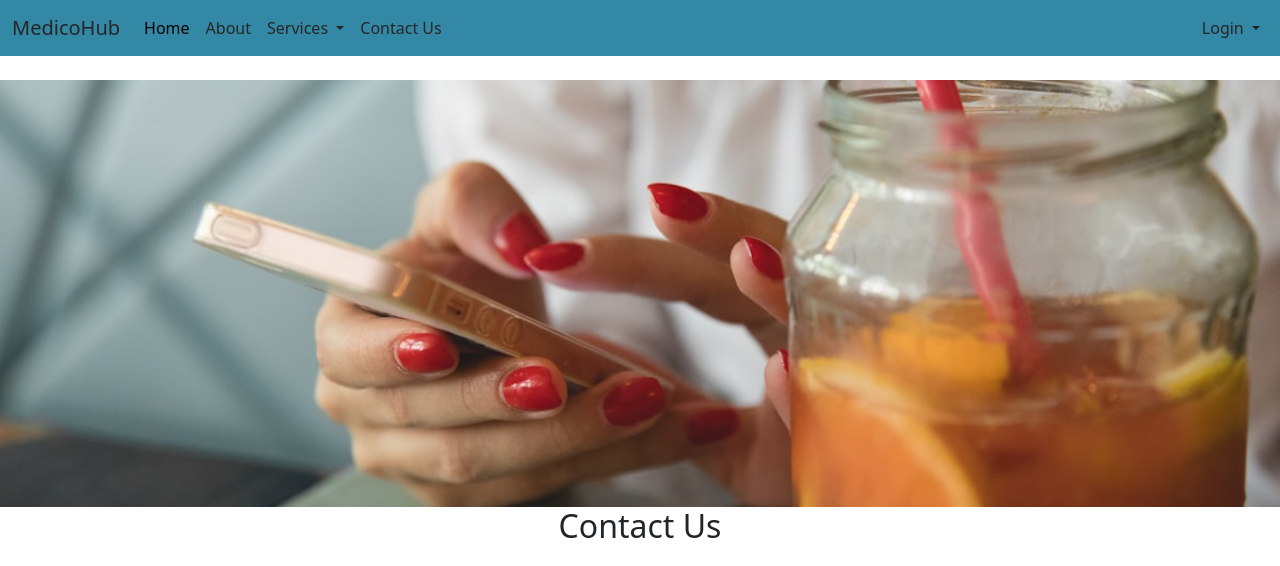
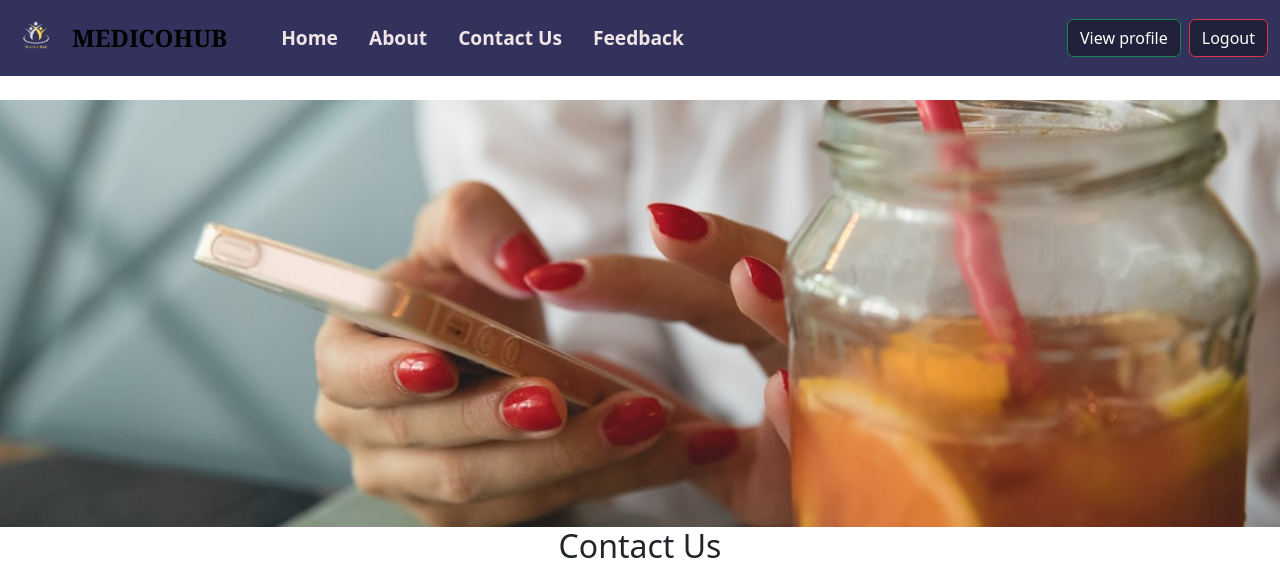
Before and after one commit to aaribayy/MedicoHub, a Django app: page /contact/ in a window 1280 px wide. Shown: the top 566 px of the page. Run offline with Django 5.2, Linux system fonts and the light colour scheme; parts of the project's set-up code (start-up, migrations or seed data) failed here and were passed over; some libraries are stand-ins or nearby versions.

Commit message:
applied changes

```diff
--- /dev/null
+++ b/Static/css/navbar.css
@@ -0,0 +1,79 @@
+.navbar-custom {
+    background-color: #32325d;
+    font-size: larger;
+    font-weight: bolder;
+}
+
+.navbar-custom .navbar-brand {
+    color: #f1e5e5;
+    font-size: 1.5rem;
+    font-weight: bolder;
+    text-transform: uppercase;
+    display: flex;
+    align-items: center;
+}
+
+.navbar-custom .navbar-brand img {
+    margin-right: 10px; /* Space between image and text */
+}
+
+.navbar-custom .nav-link,
+.navbar-custom {
+    color: #f1e5e5;
+}
+
+.navbar-custom .nav-link:hover,
+.navbar-custom .dropdown-item:hover {
+    color: #868181;
+    transform: scale(1.3);
+}
+
+.navbar-custom .nav-link:active,
+.navbar-custom .dropdown-item:active {
+    color: #868181;
+    transform: scale(1.1);
+}
+
+.navbar-custom .nav-item {
+    margin-right: 15px; /* Add spacing between nav items */
+}
+
+#main_name {
+    color: black;
+    font-family: Georgia, 'Times New Roman', Times, serif;
+}
+
+#home_link {
+    margin-left: 30px; /* Increase the distance of Home from MedicoHub */
+}
+
+/* Custom styles for dropdowns */
+.dropdown-menu {
+    background-color: #32325d;
+    border: none;
+}
+
+.dropdown-item {
+    color: #222020;
+}
+
+.dropdown-item:hover {
+    color: #060606;
+    background-color: transparent;
+    transform: scale(1.1);
+}
+
+.dropdown-item:active {
+    color: #312e2e;
+    background-color: transparent;
+    transform: scale(1.1);
+}
+
+/* Custom styles for login dropdown */
+#log1 {
+    background-color: rgb(33, 33, 59);
+}
+
+#log2 {
+    background-color: rgb(33, 33, 59);
+}
--- a/Templates/base.html
+++ b/Templates/base.html
@@ -1,40 +1,26 @@
+{% load static %}
 <!doctype html>
 <html lang="en">
   <head>
     <meta charset="utf-8">
     <meta name="viewport" content="width=device-width, initial-scale=1">
     <title>{%block title%}{%endblock title%} | Pharmacy System</title>
-    <style>
-        .navbar-custom {
-            background-color: rgb(50, 136, 165);
-        }
-        .navbar-custom .navbar-brand,
-        .navbar-custom .nav-link,
-        .navbar-custom .dropdown-item {
-            color: rgb(40, 37, 37);
-        }
-        .navbar-custom .nav-link.active,
-        .navbar-custom .nav-link:focus,
-        .navbar-custom .nav-link:hover,
-        .navbar-custom .dropdown-item:focus,
-        .navbar-custom .dropdown-item:hover {
-            color: rgb(29, 28, 28);
-        }
-    </style>
-
+    <link rel="stylesheet" href="{% static 'css/navbar.css' %}">
     <link href="https://cdn.jsdelivr.net/npm/bootstrap@5.3.3/dist/css/bootstrap.min.css" rel="stylesheet" integrity="sha384-QWTKZyjpPEjISv5WaRU9OFeRpok6YctnYmDr5pNlyT2bRjXh0JMhjY6hW+ALEwIH" crossorigin="anonymous">
   </head>
   <body>
     <nav class="navbar navbar-expand-lg navbar-custom">
         <div class="container-fluid">
-            <a class="navbar-brand" href="#">MedicoHub</a>
+            <a class="navbar-brand" id="main_name" href="#">
+                        <img src="{% static 'img/mylogo.png' %}" alt="Logo" width="50" height="50">MedicoHub
+            </a>
             <button class="navbar-toggler" type="button" data-bs-toggle="collapse" data-bs-target="#navbarSupportedContent" aria-controls="navbarSupportedContent" aria-expanded="false" aria-label="Toggle navigation">
                 <span class="navbar-toggler-icon"></span>
             </button>
             <div class="collapse navbar-collapse" id="navbarSupportedContent">
                 <ul class="navbar-nav me-auto mb-2 mb-lg-0">
-                    <li class="nav-item">
-                        <a class="nav-link active" aria-current="page" href="/">Home</a>
+                    <li class="nav-item" id="home_link">
+                        <a class="nav-link" href="/">Home</a>
                     </li>
                     <li class="nav-item">
                         <a class="nav-link" href="/about">About</a>
@@ -44,14 +30,19 @@
                             Services
                         </a>
                         <ul class="dropdown-menu">
-                            <li><a class="dropdown-item" href="/services">Disease</a></li>
-                            <li><a class="dropdown-item" href="#">Place</a></li>
+                            <li><a class="dropdown-item" href="/services">Predict Disease</a></li>
                             <li><hr class="dropdown-divider"></li>
                             <li><a class="dropdown-item" href="/chat">Chat</a></li>
                         </ul>
                     </li>
                     <li class="nav-item">
                         <a class="nav-link" href="/contact">Contact Us</a>
+                    </li>
+                    <li class="nav-item">
+                        <a class="nav-link" href="/feedback">Feedback</a>
+                    </li>
+                    <li class="nav-item">
+                        <a class="nav-link" href="/chat">Ask Meta</a>
                     </li>
                 </ul>
                 <form class="d-flex">
--- a/Templates/change_password.html
+++ b/Templates/change_password.html
@@ -1,3 +1,4 @@
+{%extends 'userprofile.html' %}
 <!DOCTYPE html>
 <html lang="en">
 <head>
--- a/Templates/chatbot.html
+++ b/Templates/chatbot.html
@@ -1,3 +1,4 @@
+
 <!DOCTYPE html>
 <html lang="en">
 <head>
@@ -69,6 +70,7 @@
     </style>
 </head>
 <body>
+
     <div class="content">
         <p class="text">Talk with me! As much as you want!</p>
         <div class="chat-container">
--- a/Templates/contact.html
+++ b/Templates/contact.html
@@ -1,4 +1,4 @@
-{% extends 'base.html' %}
+{%extends 'userprofile.html' %}
 {% block title %} Contact {% endblock title %}
 {% block body %}
 <header class="py-4 text-center">
--- a/Templates/edit.html
+++ b/Templates/edit.html
@@ -1,3 +1,4 @@
+{%extends 'userprofile.html' %}
 {% load static %}
 
 <!DOCTYPE html>
--- a/Templates/feedback.html
+++ b/Templates/feedback.html
@@ -1,4 +1,4 @@
-
+{%extends 'userprofile.html' %}
 {% load static %}
 
 {% block style %}
--- a/Templates/services.html
+++ b/Templates/services.html
@@ -1,4 +1,5 @@
 
+{%extends 'userprofile.html' %}
 {% load static %}
 
 {%block style%}
--- a/Templates/user.html
+++ b/Templates/user.html
@@ -1,4 +1,4 @@
-
+{%extends 'userprofile.html' %}
 {% load static %}
 
 {% block style %}
--- a/Templates/userprofile.html
+++ b/Templates/userprofile.html
@@ -1,46 +1,32 @@
+
+{% load static %}
 <!doctype html>
 <html lang="en">
   <head>
     <meta charset="utf-8">
     <meta name="viewport" content="width=device-width, initial-scale=1">
-    <title>{%block title%}{%endblock title%} | Pharmacy System</title>
-    <style>
-        .navbar-custom {
-            background-color: rgb(50, 136, 165);
-        }
-        .navbar-custom .navbar-brand,
-        .navbar-custom .nav-link,
-        .navbar-custom .dropdown-item {
-            color: rgb(40, 37, 37);
-        }
-        .navbar-custom .nav-link.active,
-        .navbar-custom .nav-link:focus,
-        .navbar-custom .nav-link:hover,
-        .navbar-custom .dropdown-item:focus,
-        .navbar-custom .dropdown-item:hover {
-            color: rgb(29, 28, 28);
-        }
-        {%block style%}{%endblock style%}
-    </style>
-
+    <title>{% block title %}{% endblock title %} | Pharmacy System</title>
+    <link rel="stylesheet" href="{% static 'css/navbar.css' %}">
     <link href="https://cdn.jsdelivr.net/npm/bootstrap@5.3.3/dist/css/bootstrap.min.css" rel="stylesheet" integrity="sha384-QWTKZyjpPEjISv5WaRU9OFeRpok6YctnYmDr5pNlyT2bRjXh0JMhjY6hW+ALEwIH" crossorigin="anonymous">
   </head>
   <body>
     <nav class="navbar navbar-expand-lg navbar-custom">
         <div class="container-fluid">
-            <a class="navbar-brand" href="#">MedicoHub</a>
+            <a class="navbar-brand" id="main_name" href="#">
+                        <img src="{% static 'img/mylogo.png' %}" alt="Logo" width="50" height="50">
+                MedicoHub
+            </a>
             <button class="navbar-toggler" type="button" data-bs-toggle="collapse" data-bs-target="#navbarSupportedContent" aria-controls="navbarSupportedContent" aria-expanded="false" aria-label="Toggle navigation">
                 <span class="navbar-toggler-icon"></span>
             </button>
             <div class="collapse navbar-collapse" id="navbarSupportedContent">
                 <ul class="navbar-nav me-auto mb-2 mb-lg-0">
-                    <li class="nav-item">
-                        <a class="nav-link active" aria-current="page" href="/">Home</a>
+                    <li class="nav-item" id="home_link">
+                        <a class="nav-link" href="/">Home</a>
                     </li>
                     <li class="nav-item">
                         <a class="nav-link" href="/about">About</a>
                     </li>
-
                     <li class="nav-item">
                         <a class="nav-link" href="/contact">Contact Us</a>
                     </li>
@@ -48,19 +34,16 @@
                         <a class="nav-link" href="/feedback">Feedback</a>
                     </li>
                 </ul>
-
+                <form class="d-flex">
+                    <a class="btn btn-success me-2 " id="log1" href="{% url 'MyuserProfile' %}">View profile</a>
+                    <a class="btn btn-danger " id='log2' href="{% url 'logout' %}">Logout</a>
+                </form>
             </div>
-            <form class="d-flex">
-                <a class="btn btn-success" href="{% url 'MyuserProfile' %}">View profile</a>
-                <a class="btn btn-danger" href="{% url 'logout' %}">Logout</a>
-            </form>
         </div>
     </nav>
 
-    {% block body%}{% endblock body %}
+    {% block body %}{% endblock body %}
 
     <script src="https://cdn.jsdelivr.net/npm/bootstrap@5.3.3/dist/js/bootstrap.bundle.min.js" integrity="sha384-YvpcrYf0tY3lHB60NNkmXc5s9fDVZLESaAA55NDzOxhy9GkcIdslK1eN7N6jIeHz" crossorigin="anonymous"></script>
-    <!-- <script src="https://cdn.jsdelivr.net/npm/@popperjs/core@2.11.8/dist/umd/popper.min.js" integrity="sha384-I7E8VVD/ismYTF4hNIPjVp/Zjvgyol6VFvRkX/vR+Vc4jQkC+hVqc2pM8ODewa9r" crossorigin="anonymous"></script>
-    <script src="https://cdn.jsdelivr.net/npm/bootstrap@5.3.3/dist/js/bootstrap.min.js" integrity="sha384-0pUGZvbkm6XF6gxjEnlmuGrJXVbNuzT9qBBavbLwCsOGabYfZo0T0to5eqruptLy" crossorigin="anonymous"></script> -->
   </body>
 </html>
--- a/home/views.py
+++ b/home/views.py
@@ -264,5 +264,6 @@ def user_profile(request):
     return render(request, 'user.html', {'predictions': predictions})
 
 
+@login_required(login_url='login')
 def chatbot(request):
     return render(request, 'chatbot.html')
```
Also changed, not shown: Static/img/mylogo.png (added), db.sqlite3.
